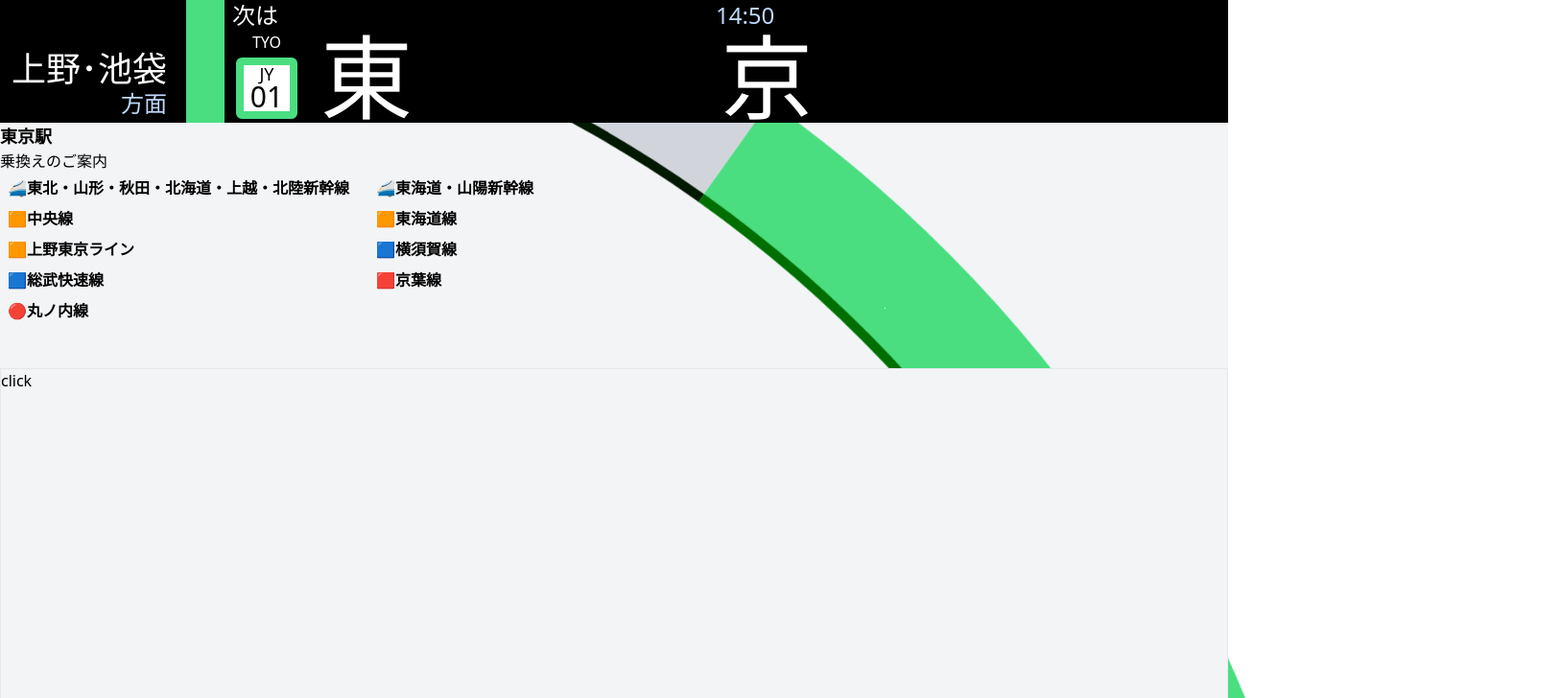
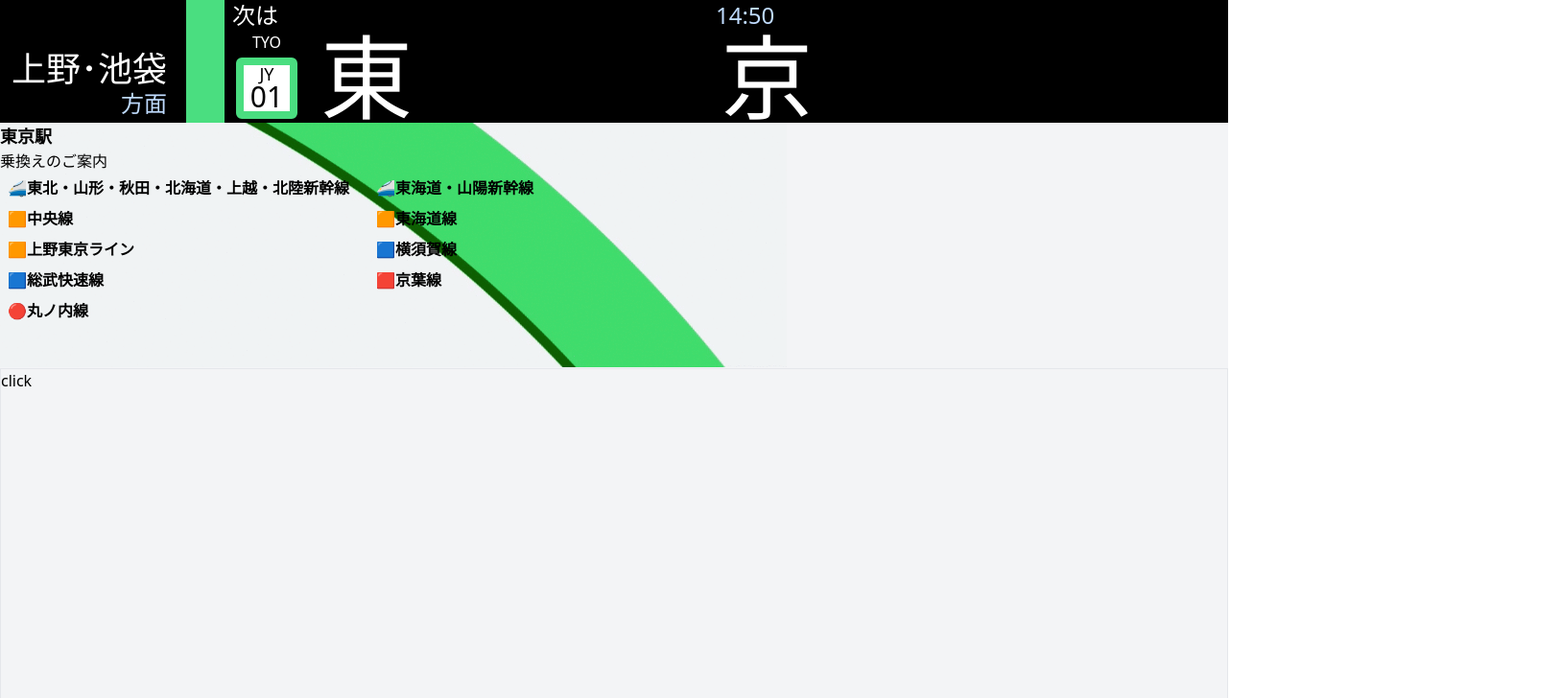
Before and after one commit to itoi10/yamanote-line-typing, a Next.js app: page / in a window 1280 px wide. Shown: the top 728 px of the page at 96% size, 1628 px wide, since content can reach past the window. Built offline with nearby package versions, Linux system fonts and the light colour scheme.

Commit message:
緑色のサークルをcssからgifに変更

```diff
--- a/src/pages/index.tsx
+++ b/src/pages/index.tsx
@@ -5,6 +5,7 @@ import { stations } from "@/stations";
 import { useEffect } from "react";
 import NumberingIcon from "@/components/NumberingIcon";
 import Clock from "@/components/Clock";
+import Image from "next/image";
 
 const Home: NextPage = () => {
   const [currentNum, setCurrentNum] = useState<number>(0);
@@ -79,15 +80,9 @@ const Home: NextPage = () => {
             </div>
 
             {/* 緑の曲線 */}
-            <div
-              className="border-large  absolute
-            rounded-full
-            border-t-gray-300
-            border-l-gray-300
-            border-b-green-400
-            border-r-green-400
-            "
-            ></div>
+            <div className="w-full">
+              <Image src="/greenline.gif" alt="greenline" width="820" height="255" />
+            </div>
           </div>
 
           <div className="absolute h-screen w-full  border bg-gray-100">
```
Also changed, not shown: public/greenline.gif (added).
